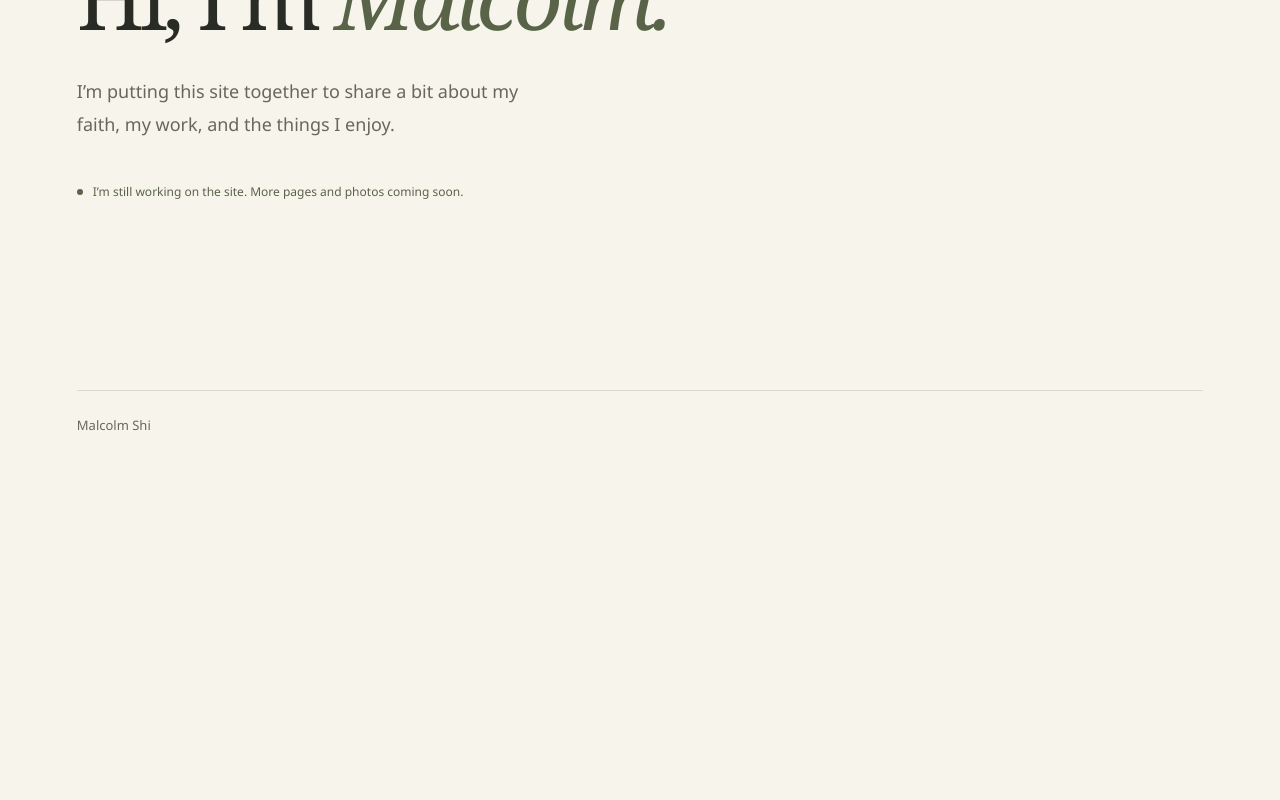
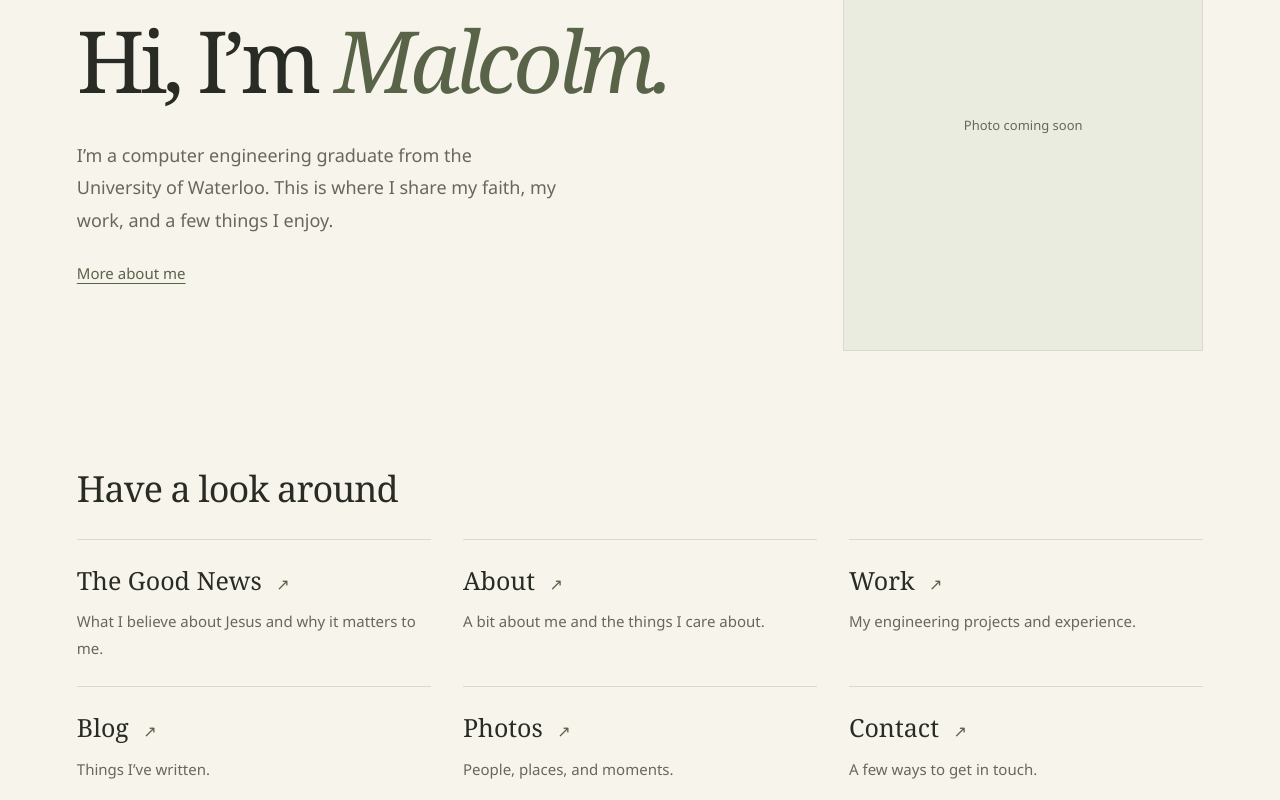
Before and after one commit to malcolmshi123/personal-website, a Next.js app: page / in a window 1280 px wide. Shown: the part 340-1140 px from the top of the page. Before the commit the page ends 800 px from the top, so only its background shows below. Built offline with nearby package versions, Linux system fonts and the light colour scheme.

Commit message:
update landing page

```diff
--- a/src/app/globals.css
+++ b/src/app/globals.css
@@ -113,26 +113,95 @@ h1 em {
     line-height: 1.8;
 }
 
-.preview-note {
+.welcome-intro {
+    display: grid;
+    grid-template-columns: minmax(0, 1.4fr) minmax(0, 1fr);
+    align-items: center;
+    gap: clamp(32px, 7vw, 96px);
+}
+
+.welcome-about {
+    display: inline-block;
+    margin-top: 24px;
+    color: var(--olive);
+    font-size: 15px;
+    line-height: 1.8;
+    text-underline-offset: 4px;
+}
+
+.welcome-photo {
     display: flex;
     align-items: center;
-    gap: 10px;
-    margin-top: 42px;
-    color: var(--olive);
-    font-size: 12px;
+    justify-content: center;
+    justify-self: end;
+    width: 100%;
+    max-width: 360px;
+    aspect-ratio: 4 / 5;
+    padding: 24px;
+    border: 1px solid var(--rule);
+    background: #e9ecdf;
+    color: var(--muted);
+    font-size: 13px;
     line-height: 1.6;
+    text-align: center;
 }
 
-.preview-note p {
-    margin: 0;
+.welcome-sections {
+    margin-top: clamp(64px, 9vw, 120px);
 }
 
-.status-dot {
-    width: 6px;
-    height: 6px;
-    flex-shrink: 0;
-    border-radius: 50%;
-    background: var(--olive);
+.welcome-sections h2 {
+    margin: 0 0 28px;
+    font-family: var(--font-heading);
+    font-size: clamp(28px, 3vw, 36px);
+    font-weight: 400;
+    letter-spacing: -0.025em;
+    line-height: 1.25;
+}
+
+.welcome-links {
+    display: grid;
+    grid-template-columns: repeat(3, minmax(0, 1fr));
+    gap: 0 32px;
+    margin: 0;
+    padding: 0;
+    list-style: none;
+}
+
+.welcome-links a {
+    display: block;
+    height: 100%;
+    padding-block: 24px;
+    border-top: 1px solid var(--rule);
+    text-decoration: none;
+}
+
+.welcome-links h3 {
+    margin: 0 0 12px;
+    font-family: var(--font-heading);
+    font-size: 25px;
+    font-weight: 400;
+    line-height: 1.3;
+}
+
+.welcome-links h3 span {
+    margin-left: 8px;
+    color: var(--olive);
+    font-family: var(--font-body);
+    font-size: 16px;
+}
+
+.welcome-links a:hover h3 {
+    color: var(--olive);
+    text-decoration: underline;
+    text-underline-offset: 5px;
+}
+
+.welcome-links p {
+    margin: 0;
+    color: var(--muted);
+    font-size: 15px;
+    line-height: 1.8;
 }
 
 .site-footer {
@@ -536,6 +605,20 @@ h1 em {
 }
 
 @media (max-width: 760px) {
+    .welcome-intro {
+        grid-template-columns: minmax(0, 1fr);
+    }
+
+    .welcome-photo {
+        justify-self: start;
+        max-width: 480px;
+        aspect-ratio: 3 / 2;
+    }
+
+    .welcome-links {
+        grid-template-columns: repeat(2, minmax(0, 1fr));
+    }
+
     .site-header {
         flex-wrap: wrap;
         column-gap: 16px;
@@ -567,3 +650,9 @@ h1 em {
         padding-block: 14px;
     }
 }
+
+@media (max-width: 480px) {
+    .welcome-links {
+        grid-template-columns: minmax(0, 1fr);
+    }
+}
--- a/src/app/page.tsx
+++ b/src/app/page.tsx
@@ -1,16 +1,36 @@
+import Link from "next/link";
+import { homeLinks } from "@/content/home";
+
 export default function Home() {
     return (
         <div className="welcome">
-            <p className="eyebrow">Faith · Engineering · Writing · Photography</p>
-            <h1>Hi, I’m <em>Malcolm.</em></h1>
-            <p className="introduction">
-                I’m putting this site together to share a bit about my faith,
-                my work, and the things I enjoy.
-            </p>
-            <div className="preview-note">
-                <span className="status-dot" aria-hidden="true" />
-                <p>I’m still working on the site. More pages and photos coming soon.</p>
+            <div className="welcome-intro">
+                <div>
+                    <p className="eyebrow">Faith · Engineering · Writing · Photography</p>
+                    <h1>Hi, I’m <em>Malcolm.</em></h1>
+                    <p className="introduction">
+                        I’m a computer engineering graduate from the University of Waterloo.
+                        This is where I share my faith, my work, and a few things I enjoy.
+                    </p>
+                    <Link className="welcome-about" href="/about/">More about me</Link>
+                </div>
+                <div className="welcome-photo">
+                    <span>Photo coming soon</span>
+                </div>
             </div>
+            <section className="welcome-sections" aria-labelledby="around-the-site">
+                <h2 id="around-the-site">Have a look around</h2>
+                <ul className="welcome-links">
+                    {homeLinks.map((link) => (
+                        <li key={link.href}>
+                            <Link href={link.href}>
+                                <h3>{link.title} <span aria-hidden="true">↗</span></h3>
+                                <p>{link.description}</p>
+                            </Link>
+                        </li>
+                    ))}
+                </ul>
+            </section>
         </div>
     );
 }
--- /dev/null
+++ b/src/content/home.ts
@@ -0,0 +1,38 @@
+type HomeLink = {
+    title: string;
+    description: string;
+    href: string;
+};
+
+export const homeLinks: HomeLink[] = [
+    {
+        title: "The Good News",
+        description: "What I believe about Jesus and why it matters to me.",
+        href: "/gospel/",
+    },
+    {
+        title: "About",
+        description: "A bit about me and the things I care about.",
+        href: "/about/",
+    },
+    {
+        title: "Work",
+        description: "My engineering projects and experience.",
+        href: "/work/",
+    },
+    {
+        title: "Blog",
+        description: "Things I’ve written.",
+        href: "/blog/",
+    },
+    {
+        title: "Photos",
+        description: "People, places, and moments.",
+        href: "/photos/",
+    },
+    {
+        title: "Contact",
+        description: "A few ways to get in touch.",
+        href: "/contact/",
+    },
+];
```
